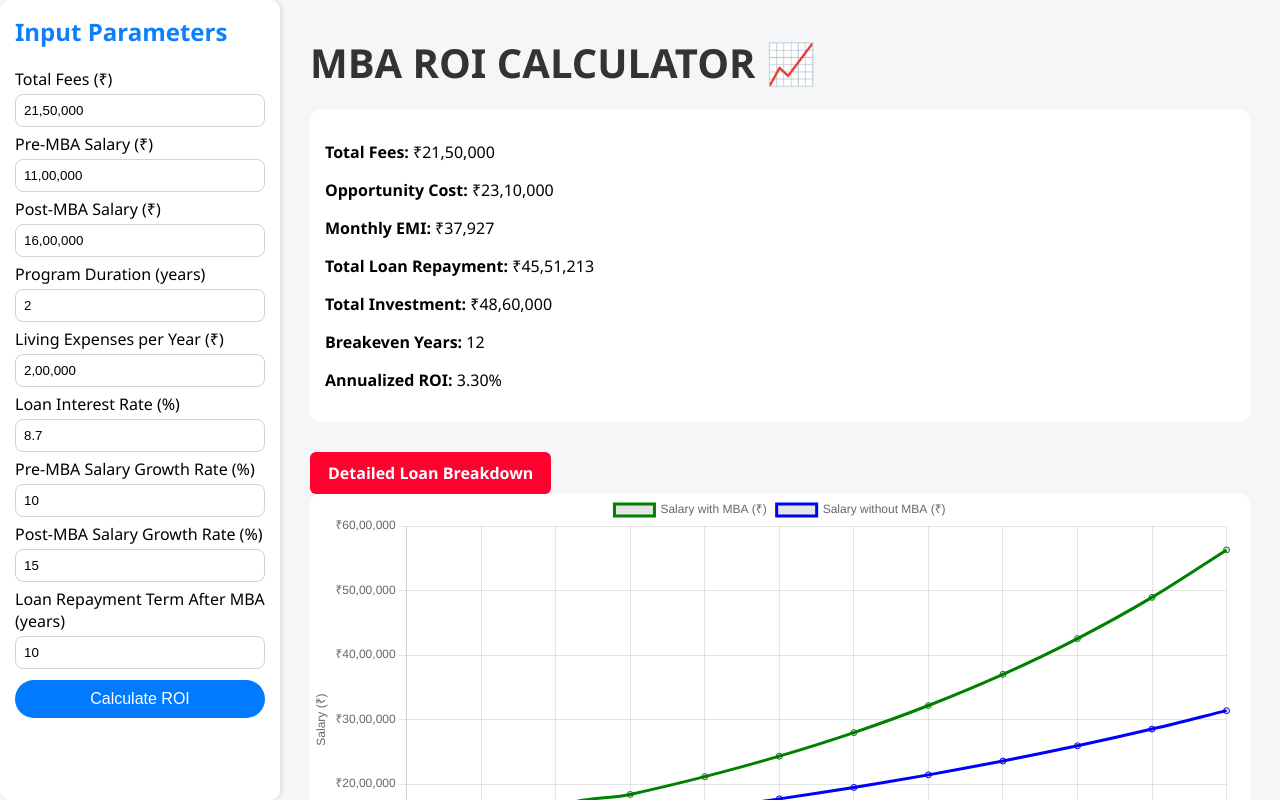
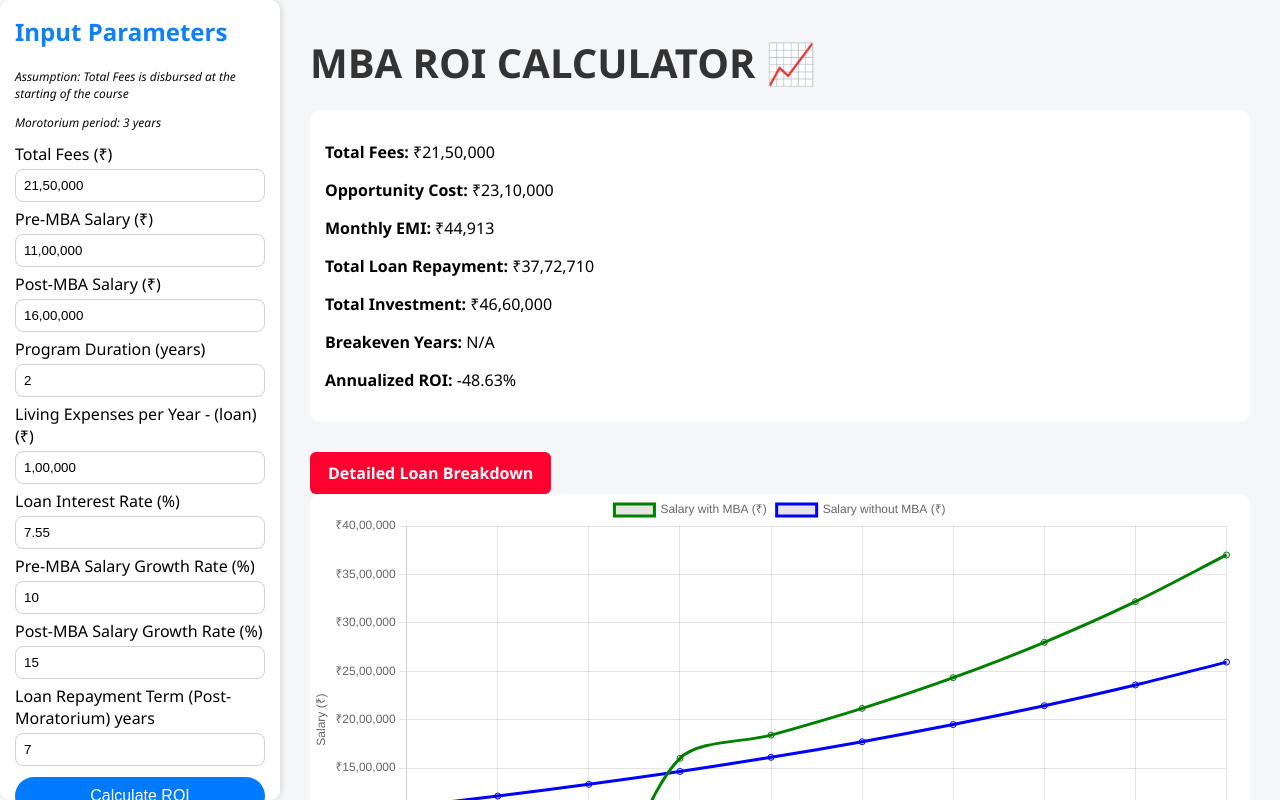
Before and after one commit to Pushpendra-Verma/MBA-ROI-calculator, a plain HTML site: page index.html in a window 1280 px wide. Drawn offline with nearby package versions, Linux system fonts and the light colour scheme.

Commit message:
updated - logic

```diff
--- a/index.html
+++ b/index.html
@@ -28,6 +28,8 @@
   <div class="container">
     <div class="sidebar" id="sidebar">
       <h2 style="color: #0e80fa;">Input Parameters</h2>
+      <p style="color: #0b0b0b; font-size:12px;"><i>Assumption: Total Fees is disbursed at the starting of the course</i></p>
+      <p style="color: #0b0b0b; font-size: 12px;"><i>Morotorium period: 3 years</i></p>
       <label>Total Fees (₹)
         <input type="text" id="mbaCost" value="21,50,000" />
       </label>
@@ -40,11 +42,11 @@
       <label>Program Duration (years)
         <input type="number" id="mbaDuration" value="2" min="1" />
       </label>
-      <label>Living Expenses per Year (₹)
-        <input type="text" id="livingExpenses" value="2,00,000" />
+      <label>Living Expenses per Year - (loan) (₹)
+        <input type="text" id="livingExpenses" value="1,00,000" />
       </label>
       <label>Loan Interest Rate (%)
-        <input type="number" id="interestRate" value="8.7" min="0" step="0.1" />
+        <input type="number" id="interestRate" value="7.55" min="0" step="0.1" />
       </label>
       <label>Pre-MBA Salary Growth Rate (%)
         <input type="number" id="growthRate" value="10" min="0" step="0.1" />
@@ -52,8 +54,8 @@
       <label>Post-MBA Salary Growth Rate (%)
         <input type="number" id="growthRatePostMba" value="15" min="0" step="0.1" />
       </label>
-      <label>Loan Repayment Term After MBA (years)
-        <input type="number" id="loanTenure" value="10" min="1" />
+      <label>Loan Repayment Term (Post-Moratorium) years
+        <input type="number" id="loanTenure" value="7" min="1" />
       </label>
       <button onclick="calculateROI()">Calculate ROI</button>
     </div>
--- a/script.js
+++ b/script.js
@@ -1,4 +1,3 @@
-// Function to format numbers in Indian style (e.g., 12,34,567)
 function formatIndianNumber(number) {
     if (isNaN(number) || number === null) return "0";
     let numStr = Math.round(number).toString();
@@ -11,38 +10,50 @@ function formatIndianNumber(number) {
     return otherDigits + lastThree;
 }
 
-// Function to parse Indian formatted number to float
 function parseIndianNumber(str) {
     if (!str) return 0;
     return parseFloat(str.replace(/,/g, '')) || 0;
 }
 
-// Function to format input as Indian number while typing
+function loadInputsFromLocal() {
+  const saved = JSON.parse(localStorage.getItem('mbaUserInputs'));
+  if (!saved) return;
+  Object.entries(saved).forEach(([id, val]) => {
+    const el = document.getElementById(id);
+    if (el) el.value = val;
+  });
+}
+
 function formatInputAsIndianNumber(input) {
-  input.addEventListener('input', function () {
+  input.addEventListener('input', function() {
     let value = parseIndianNumber(this.value);
     if (!isNaN(value)) {
       this.value = formatIndianNumber(value);
     }
-    calculateROI(); // Trigger calculation on input change
+    calculateROI();
+    saveInputsToLocal();
   });
 }
 
-// Apply Indian number formatting to financial inputs
 ['mbaCost', 'preSalary', 'postSalary', 'livingExpenses'].forEach(id => {
     formatInputAsIndianNumber(document.getElementById(id));
 });
 
-// Add dynamic updates for non-financial inputs
 ['mbaDuration', 'interestRate', 'growthRate', 'growthRatePostMba', 'loanTenure'].forEach(id => {
-  document.getElementById(id).addEventListener('input', calculateROI);
+  const el = document.getElementById(id);
+  if (el) {
+    el.addEventListener('input', () => {
+      calculateROI();
+      saveInputsToLocal();
+    });
+  }
 });
 
 function toggleSidebar() {
     document.querySelector('.sidebar').classList.toggle('active');
 }
 
-let salaryChart = null; // Initialize chart variable
+let salaryChart = null;
 
 function calculateROI() {
   // Parse inputs
@@ -60,15 +71,13 @@ function calculateROI() {
   const totalLivingExpenses = livingExpenses * mbaDuration;
   const principalLoan = totalFees + totalLivingExpenses;
 
-  // Interest accrued during MBA duration (compounded monthly)
+  // Interest accrued during moratorium period (mbaDuration + 1 years, compounded yearly)
+  const moratoriumYears = mbaDuration + 1;
+  let loanAmount = principalLoan * Math.pow(1 + interestRate, moratoriumYears);
+
+  // EMI calculation for repayment starting after moratorium, lasting loanTenure years
+  const totalMonths = loanTenure * 12;
   const monthlyRate = interestRate / 12;
-  let loanAmount = principalLoan;
-  for (let i = 0; i < mbaDuration * 12; i++) {
-    loanAmount *= (1 + monthlyRate);
-  }
-
-  // EMI calculation for repayment starting after MBA, lasting loanTenure years
-  const totalMonths = loanTenure * 12;
   const monthlyEMI = loanAmount > 0
     ? loanAmount * monthlyRate * Math.pow(1 + monthlyRate, totalMonths) / (Math.pow(1 + monthlyRate, totalMonths) - 1)
     : 0;
@@ -99,26 +108,26 @@ function calculateROI() {
   const withoutMBASalaries = [];
   const tableData = [];
 
-  // Include MBA duration and full loan tenure after MBA
-  for (let year = 1; year <= mbaDuration + loanTenure; year++) {
+  // Include moratorium period and loan tenure after moratorium
+  for (let year = 1; year <= moratoriumYears + loanTenure; year++) {
     years.push(`Year ${year}`);
     let loanPaidThisYear = 0;
 
-    if (year <= mbaDuration) {
+    if (year <= moratoriumYears) {
       withMBASalaries.push(0);
       withoutMBASalaries.push(withoutMBASalary);
       tableData.push({
         year,
         loanPaid: 0,
         cumulativeLoan: 0,
-        remainingLoan: loanAmount
+        remainingLoan: principalLoan * Math.pow(1 + interestRate, year)
       });
     } else {
-      withMBASalary = (year === mbaDuration + 1) ? postSalary : withMBASalary * (1 + growthRatePostMba);
+      withMBASalary = (year === moratoriumYears + 1) ? postSalary : withMBASalary * (1 + growthRatePostMba);
       withMBASalaries.push(withMBASalary);
       withoutMBASalaries.push(withoutMBASalary);
 
-      if (year - mbaDuration <= loanTenure) {
+      if (year - moratoriumYears <= loanTenure) {
         // Calculate loan balance monthly for accuracy
         let tempRemainingLoan = remainingLoan;
         for (let month = 1; month <= 12; month++) {
@@ -130,7 +139,7 @@ function calculateROI() {
         loanPaidThisYear = Math.min(yearlyEMI, remainingLoan + (remainingLoan * interestRate));
         cumulativeLoanPaid += loanPaidThisYear;
         remainingLoan = tempRemainingLoan > 0 ? tempRemainingLoan : 0;
-        if (year - mbaDuration === loanTenure) {
+        if (year - moratoriumYears === loanTenure) {
           remainingLoan = 0; // Ensure loan is fully paid at the end
         }
         // Net gain is the difference between post-MBA and pre-MBA salary, adjusted for EMI
@@ -298,5 +307,5 @@ function calculateROI() {
   });
 }
 
-// Initial calculation
+loadInputsFromLocal();
 calculateROI();
--- a/style.css
+++ b/style.css
@@ -172,4 +172,11 @@ body {
   .hamburger {
     display: block;
   }
+
+  .assumptions {
+    color: black;
+    font-size: 14px;
+    font-style: italic;
+
+  }
 }
```
Lines whose indentation alone changed are shown as unchanged.
